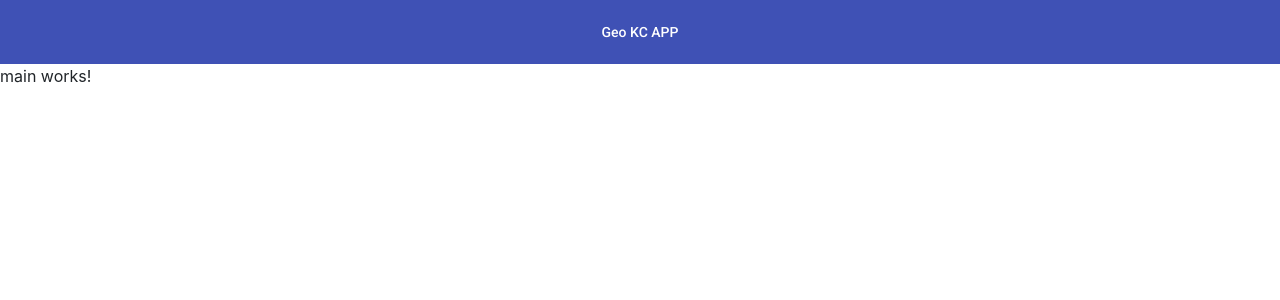
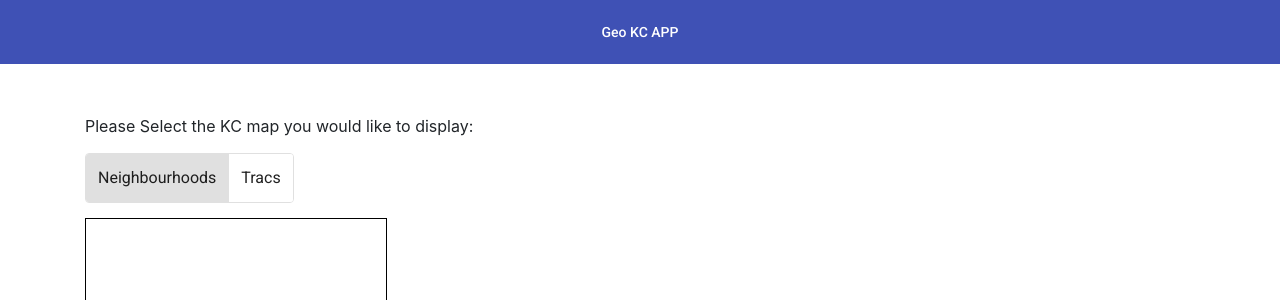
Before and after one commit to javisanz15/geo-kc-app, an Angular app: page /main in a window 1280 px wide. Shown: the top 300 px of the page. Built offline with nearby package versions, Linux system fonts and the light colour scheme.

Commit message:
Add button toggle and chart area

```diff
--- /dev/null
+++ b/src/app/geo-chart/pages/geo-chart.component.html
@@ -0,0 +1 @@
+<canvas id="canvas" style="border: 1px solid black;"></canvas>
--- /dev/null
+++ b/src/app/geo-chart/pages/geo-chart.component.ts
@@ -0,0 +1,52 @@
+import { Component, OnInit, Input } from '@angular/core';
+import * as Chart from 'chart.js';
+
+@Component({
+  selector: 'app-geo-chart',
+  templateUrl: './geo-chart.component.html',
+  styleUrls: ['./geo-chart.component.scss']
+})
+export class GeoChartComponent implements OnInit {
+
+  @Input() chartData: any;
+  constructor() { }
+
+  ngOnInit() {
+    console.log('chartData', this.chartData);
+  }
+
+  public buildChart() {
+
+    const chart = new Chart(document.getElementById('canvas'), {
+      type: 'choropleth',
+      data: {
+        labels: this.chartData.map((d) => d.properties.shid),
+        datasets: [
+          {
+            label: 'Countries',
+            outline: this.chartData,
+            data: this.chartData.map((d) => ({
+              feature: d,
+              value: Math.random(),
+            })),
+          },
+        ],
+      },
+      options: {
+        showOutline: false,
+        showGraticule: false,
+        legend: {
+          display: false,
+        },
+        scale: {
+          projection: 'equalEarth',
+        },
+        geo: {
+          colorScale: {
+            display: true,
+          },
+        },
+      },
+    });
+  }
+}
--- a/src/app/main/pages/main.component.html
+++ b/src/app/main/pages/main.component.html
@@ -1,3 +1,18 @@
-<p>
-  main works!
-</p>
+<div class="main-page-container container" [formGroup]="form">
+  <div class="toggle-button-row row justify-content-start">
+    <div class="toggle-label-col col-12">
+      Please Select the KC map you would like to display:
+    </div>
+    <div class="toggle-button-col col-4">
+      <mat-button-toggle-group name="toggle" aria-label="Map Area" formControlName="toggle" (change)="this.retrieveChartData()">
+        <mat-button-toggle value="hood">Neighbourhoods</mat-button-toggle>
+        <mat-button-toggle value="trac">Tracs</mat-button-toggle>
+      </mat-button-toggle-group>
+    </div>
+  </div>
+  <div class="geo-chart-row row row-justify-center" *ngIf="chartData">
+    <div class="geo-chart-col col-12">
+      <app-geo-chart [chartData]="chartData"></app-geo-chart>
+    </div>
+  </div>
+</div>
--- a/src/app/main/pages/main.component.scss
+++ b/src/app/main/pages/main.component.scss
@@ -0,0 +1,12 @@
+.main-page-container {
+    padding-top: 50px;
+    padding-bottom: 50px;
+    .toggle-button-row {
+        .toggle-label-col {
+            margin-bottom: 15px;
+        }
+    }
+    .geo-chart-row {
+        padding: 15px 0;
+    }
+}
--- a/src/app/main/pages/main.component.ts
+++ b/src/app/main/pages/main.component.ts
@@ -1,4 +1,6 @@
 import { Component, OnInit } from '@angular/core';
+import { FormGroup, FormBuilder } from '@angular/forms';
+import { MainService } from '../services/main.service';
 
 @Component({
   selector: 'app-main',
@@ -7,9 +9,30 @@ import { Component, OnInit } from '@angular/core';
 })
 export class MainComponent implements OnInit {
 
-  constructor() { }
+  public form: FormGroup;
+  public chartData: any;
+  constructor(
+    public fb: FormBuilder,
+    public mainService: MainService,
+  ) { }
 
   ngOnInit() {
+    this.buildForm();
+    this.retrieveChartData('hood');
+  }
+
+  public buildForm() {
+    this.form = this.fb.group({
+      toggle: ['hood'],
+    })
+  }
+
+  public retrieveChartData(name ?: string) {
+    if(name) {
+      this.mainService.getMaps(name).subscribe(data => this.chartData = data);
+    } else {
+      this.mainService.getMaps(this.form.get('toggle').value).subscribe(data => this.chartData = data);
+    }
   }
 
 }
--- a/src/app/main/services/main.service.ts
+++ b/src/app/main/services/main.service.ts
@@ -1,6 +1,7 @@
 import { Injectable } from '@angular/core';
 import { Observable } from 'rxjs';
 import { HttpClient } from '@angular/common/http';
+import { tap, map } from 'rxjs/operators';
 
 @Injectable({
   providedIn: 'root'
@@ -12,12 +13,16 @@ constructor(
 ) { }
 
 public getKCNeighbourhoods(): Observable<any> {
-  return this.httpClient.get('./assets/geo-data/kc-neighbourhoods.json');
+  return this.httpClient.get('./assets/geo-data/kc-neighborhoods.json');
 }
 
 public getKCTracts(): Observable<any> {
   return this.httpClient.get('./assets/geo-data/kc-tracts.json');
 }
 
+public getMaps(map: string): Observable<any> {
+  return map === 'hood' ? this.getKCNeighbourhoods() : this.getKCTracts();
+}
+
 
 }
```
Also changed, not shown: src/app/app.module.ts (+7 -0 lines), src/app/geo-chart/pages/geo-chart.component.scss (added), 1 other file (tests, documents, lock files or other folders).
